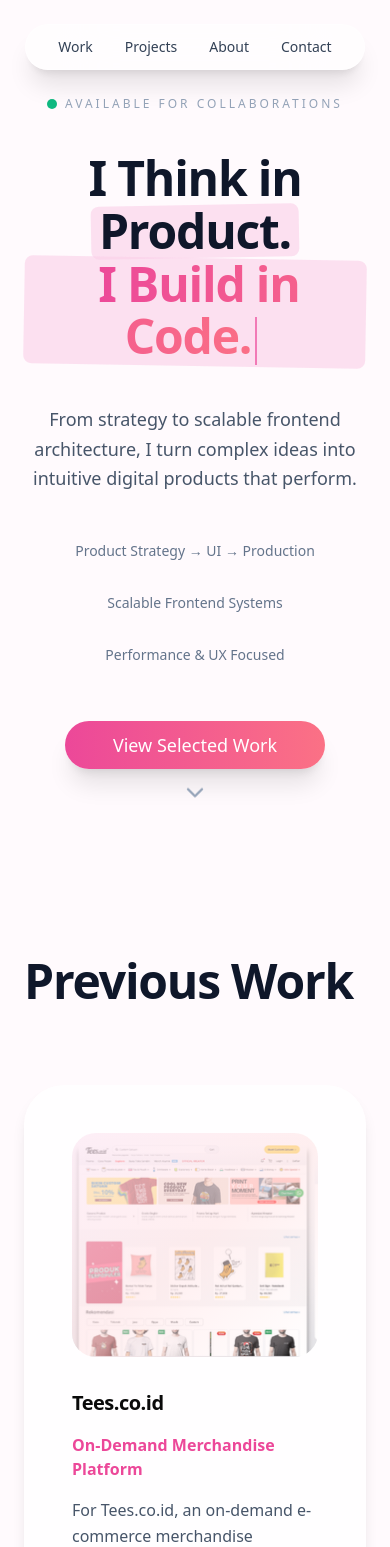
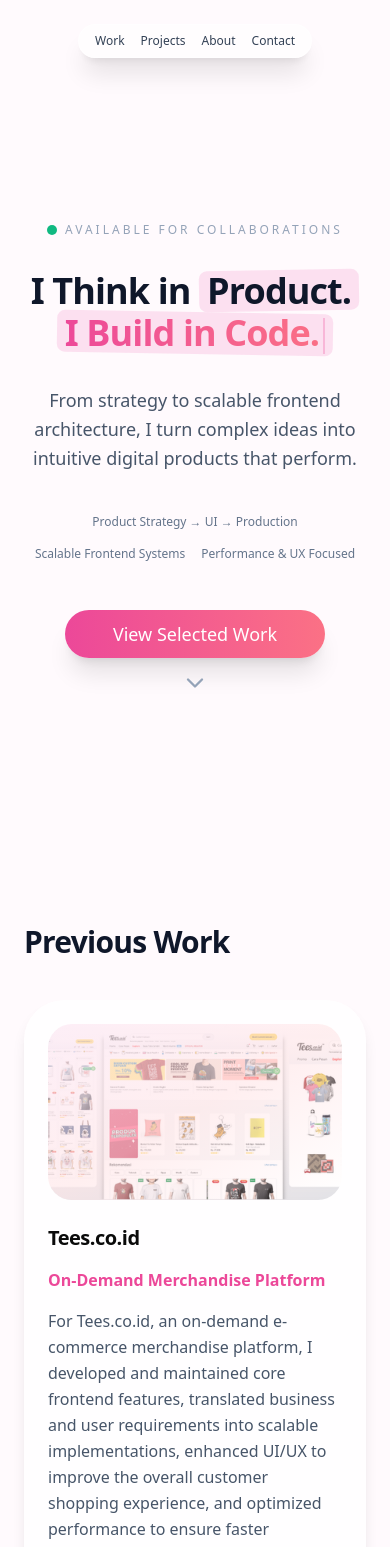
Before and after one commit to verinverdian/portofolio, a Next.js app: page / in a window 390 px wide. Shown: the top 1547 px of the page. Built offline with nearby package versions, Linux system fonts and the light colour scheme.

Commit message:
fix minor view

```diff
--- a/src/app/page.tsx
+++ b/src/app/page.tsx
@@ -117,11 +117,10 @@
       onClick={() =>
         document.getElementById(id)?.scrollIntoView({ behavior: "smooth" })
       }
-      className={`transition-colors duration-300 ${
-        active === id
-          ? "text-pink-600"
-          : "text-slate-700 hover:text-pink-500"
-      }`}
+      className={`transition-colors duration-300 ${active === id
+        ? "text-pink-600"
+        : "text-slate-700 hover:text-pink-500"
+        }`}
     >
       {label}
     </button>
@@ -168,7 +167,11 @@
         animate={{ y: 0 }}
         className="fixed top-6 left-0 right-0 flex justify-center z-50"
       >
-        <div className="backdrop-blur-2xl bg-white/60 border border-white/40 shadow-xl rounded-full px-8 py-3 flex gap-8 text-sm font-medium">
+        <div className="backdrop-blur-2xl bg-white/60 border border-white/40 shadow-xl rounded-full
+px-4 md:px-8 py-2 md:py-3
+flex gap-4 md:gap-8
+text-xs md:text-sm font-medium
+overflow-x-auto whitespace-nowrap">
           {navItem("work", "Work")}
           {navItem("projects", "Projects")}
           {navItem("about", "About")}
@@ -177,8 +180,20 @@
       </motion.div>
 
       {/* HERO */}
-      <section id="hi" className="min-h-screen flex flex-col items-center justify-center text-center px-6 pt-24 relative">
-
+      <section
+        id="hi"
+        className="
+  min-h-screen
+  flex flex-col
+  items-center
+  justify-center
+  text-center
+  px-4 sm:px-6
+  pt-28 md:pt-24
+  relative
+  w-full
+  "
+      >
         <motion.div
           initial={{ opacity: 0, y: 40 }}
           whileInView={{ opacity: 1, y: 0 }}
@@ -186,7 +201,7 @@
           onViewportEnter={() => setIsInView(true)}
           onViewportLeave={() => setIsInView(false)}
           transition={{ duration: 0.9, ease: "easeOut" }}
-          className="max-w-5xl space-y-10"
+          className="w-full md:max-w-5xl space-y-8 md:space-y-10"
         >
 
           {/* STATUS */}
@@ -200,7 +215,7 @@
           </div>
 
           {/* HEADLINE */}
-          <h1 className="text-5xl md:text-7xl font-semibold leading-[1.1] tracking-tight text-slate-900">
+          <h1 className="text-4xl sm:text-4xl sm:text-5xl md:text-7xl font-semibold leading-[1.15] tracking-tight text-slate-900">
             I Think in{" "}
             <span className="relative inline-block">
               <span className="absolute inset-0 bg-pink-200/60 rounded-lg -rotate-1"></span>
@@ -224,7 +239,7 @@
           </p>
 
           {/* TRUST SIGNAL */}
-          <div className="flex flex-wrap justify-center gap-8 text-sm text-slate-500 font-medium pt-2">
+          <div className="flex flex-wrap justify-center gap-4 md:gap-8 text-xs md:text-sm text-slate-500 font-medium pt-2">
             <span>Product Strategy → UI → Production</span>
             <span>Scalable Frontend Systems</span>
             <span>Performance & UX Focused</span>
@@ -259,8 +274,8 @@
       </section>
 
       {/* PREVIOUS WORK */}
-      <section id="work" className="max-w-6xl mx-auto px-6 py-28">
-        <h2 className="text-5xl font-semibold mb-20 tracking-tight">
+      <section id="work" className="max-w-6xl mx-auto px-6 py-20 md:py-28">
+        <h2 className="text-3xl sm:text-4xl md:text-5xl font-semibold mb-10 md:mb-20 tracking-tight">
           Previous Work
         </h2>
 
@@ -275,10 +290,10 @@
               <motion.div whileHover={{ y: -10 }}>
                 <Card className="rounded-[40px] border-0 shadow-lg hover:shadow-2xl transition overflow-hidden bg-white/80 backdrop-blur h-full cursor-pointer">
 
-                  <CardContent className="p-12 flex flex-col gap-8">
+                  <CardContent className="p-6 md:p-12 flex flex-col gap-6 md:gap-8">
 
                     {/* IMAGE */}
-                    <div className="w-full h-56 rounded-3xl relative overflow-hidden">
+                    <div className="w-full h-44 md:h-56 rounded-3xl relative overflow-hidden">
                       <Image
                         src={work.image}
                         alt={work.title}
@@ -337,17 +352,17 @@
 
       </section>
 
-      {/* SELECTED WORK */}
-      <section id="projects" className="max-w-6xl mx-auto px-6 py-28">
-        <h2 className="text-5xl font-semibold mb-20 tracking-tight">Projects</h2>
+      {/* PROJECTS*/}
+      <section id="work" className="max-w-6xl mx-auto px-6 py-20 md:py-28">
+        <h2 className="text-3xl sm:text-4xl md:text-5xl font-semibold mb-10 md:mb-20 tracking-tight">Projects</h2>
 
         <div className="space-y-14">
           {caseStudies.map((study) => (
             <motion.div key={study.title} whileHover={{ y: -10 }} onClick={() => setActiveCase(study)} className="cursor-pointer group">
               <Card className="rounded-[40px] border-0 shadow-lg hover:shadow-2xl transition overflow-hidden bg-white/80 backdrop-blur">
-                <CardContent className="p-12 flex flex-col md:flex-row gap-12 items-center">
+                <CardContent className="p-6 md:p-12 flex flex-col md:flex-row gap-6 md:gap-8">
                   {/* PREMIUM PREVIEW */}
-                  <div className="w-full md:w-1/2 h-64 rounded-3xl relative overflow-hidden">
+                  <div className="w-full md:w-1/2 h-44 md:h-56 rounded-3xl relative overflow-hidden">
                     {/* IMAGE */}
                     <Image
                       src={study.image}
@@ -391,10 +406,10 @@
       </section >
 
       {/* ABOUT — AUTHORITY BUILDING */}
-      <section id="about" className="max-w-5xl mx-auto px-6 py-28" >
+      <section id="about" className="max-w-6xl mx-auto px-6 py-20 md:py-28">
         <motion.div initial={{ opacity: 0 }} whileInView={{ opacity: 1 }} transition={{ duration: 0.7 }} className="grid md:grid-cols-2 gap-20 items-center">
           <div className="space-y-7">
-            <h2 className="text-5xl font-semibold tracking-tight">About</h2>
+            <h2 className="text-3xl sm:text-4xl md:text-5xl font-semibold mb-10 md:mb-20 tracking-tight">About</h2>
 
             <p className="text-lg text-slate-600 leading-relaxed">
               I specialize in turning complex ideas into structured digital products.
@@ -416,26 +431,38 @@
           </div>
 
           {/* AUTHORITY CARD */}
-          <div className="relative">
-            <div className="absolute inset-0 bg-pink-200 blur-3xl opacity-30 rounded-full" />
-            <div className="relative bg-white rounded-[40px] p-12 shadow-2xl">
-              <h3 className="font-semibold mb-6 text-xl">Core Advantages</h3>
-              <ul className="space-y-4 text-slate-600 text-lg">
-                <li>⚡ Product-Oriented Thinking</li>
-                <li>📊 Structured Frontend Architecture</li>
-                <li>🎯 Intentional UX Decisions</li>
-                <li>🧠 Performance & Practicality Focus</li>
-                <li>🤝 Clear Technical Communication</li>
+          <div className="relative w-full">
+
+            {/* glow background */}
+            <div className="absolute inset-0 bg-pink-200 blur-2xl md:blur-3xl opacity-30 rounded-full" />
+
+            {/* card */}
+            <div className="relative bg-white rounded-[28px] md:rounded-[40px] p-6 sm:p-8 md:p-12 shadow-2xl">
+
+              <h3 className="font-semibold mb-4 md:mb-6 text-lg md:text-xl">
+                Core Advantages
+              </h3>
+
+              <ul className="space-y-3 md:space-y-4 text-slate-600 text-base md:text-lg">
+                <li>⚡ &nbsp;Product-Oriented Thinking</li>
+                <li>📊 &nbsp;Structured Frontend Architecture</li>
+                <li>🎯 &nbsp;Intentional UX Decisions</li>
+                <li>🧠 &nbsp;Performance & Practicality Focus</li>
+                <li>🤝 &nbsp;Clear Technical Communication</li>
               </ul>
+
             </div>
+
           </div>
         </motion.div>
       </section >
 
       {/* CONTACT */}
-      <section id="contact" className="text-center py-36 px-6" >
+      <section id="contact" className="text-center px-6 py-20 md:py-28" >
+        {/* <section id="contact" className="text-center py-36 px-6 py-20 md:py-28" > */}
+        {/* <section id="work" className="max-w-6xl mx-auto px-6 py-20 md:py-28"> */}
         <motion.div initial={{ scale: 0.95, opacity: 0 }} whileInView={{ scale: 1, opacity: 1 }} transition={{ duration: 0.6 }} className="max-w-3xl mx-auto">
-          <h2 className="text-6xl font-semibold tracking-tight mb-8">
+          <h2 className="text-4xl sm:text-5xl md:text-6xl font-semibold tracking-tight mb-8">
             Let’s Build The Next
             <span className="bg-gradient-to-r from-pink-500 to-rose-400 bg-clip-text text-transparent"> Category-Defining Product</span>
           </h2>
@@ -445,7 +472,10 @@
           </p>
 
           <Link href="mailto:verdiandesya@gmail.com" target="_blank">
-            <Button className="rounded-full bg-gradient-to-r from-pink-500 to-rose-400 text-white px-10 py-7 text-xl shadow-2xl hover:scale-105 transition">
+            <Button className="rounded-full bg-gradient-to-r from-pink-500 to-rose-400 text-white
+px-8 md:px-12 py-4 md:py-6
+text-base md:text-lg
+shadow-xl hover:shadow-2xl hover:scale-[1.03] transition-all duration-300">
               Start a Conversation
             </Button>
           </Link>
@@ -457,7 +487,7 @@
         {
           activeCase && (
             <motion.div initial={{ opacity: 0 }} animate={{ opacity: 1 }} exit={{ opacity: 0 }} className="fixed inset-0 bg-black/50 backdrop-blur-sm flex items-center justify-center p-6 z-50">
-              <motion.div initial={{ scale: 0.85, opacity: 0 }} animate={{ scale: 1, opacity: 1 }} exit={{ scale: 0.85, opacity: 0 }} className="bg-white max-w-3xl w-full rounded-[40px] p-12 relative shadow-2xl">
+              <motion.div initial={{ scale: 0.85, opacity: 0 }} animate={{ scale: 1, opacity: 1 }} exit={{ scale: 0.85, opacity: 0 }} className="bg-white max-w-3xl w-full rounded-[30px] md:rounded-[40px] p-6 md:p-12 relative shadow-2xl max-h-[90vh] overflow-y-auto">
                 <button onClick={() => setActiveCase(null)} className="absolute right-8 top-8 text-slate-400 hover:text-slate-700"><X size={28} /></button>
 
                 <h3 className="text-4xl font-semibold mb-2">{activeCase.title}</h3>
```
